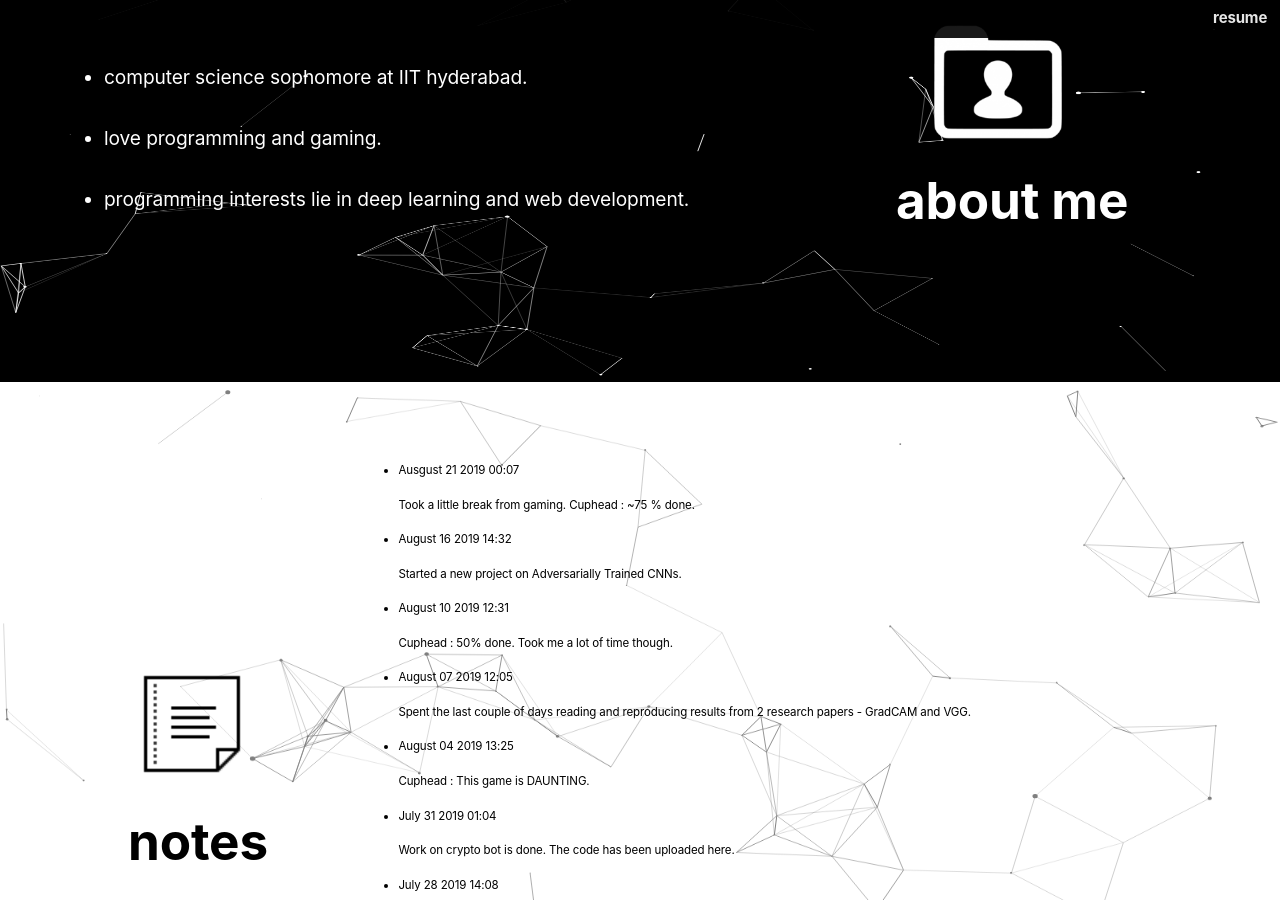
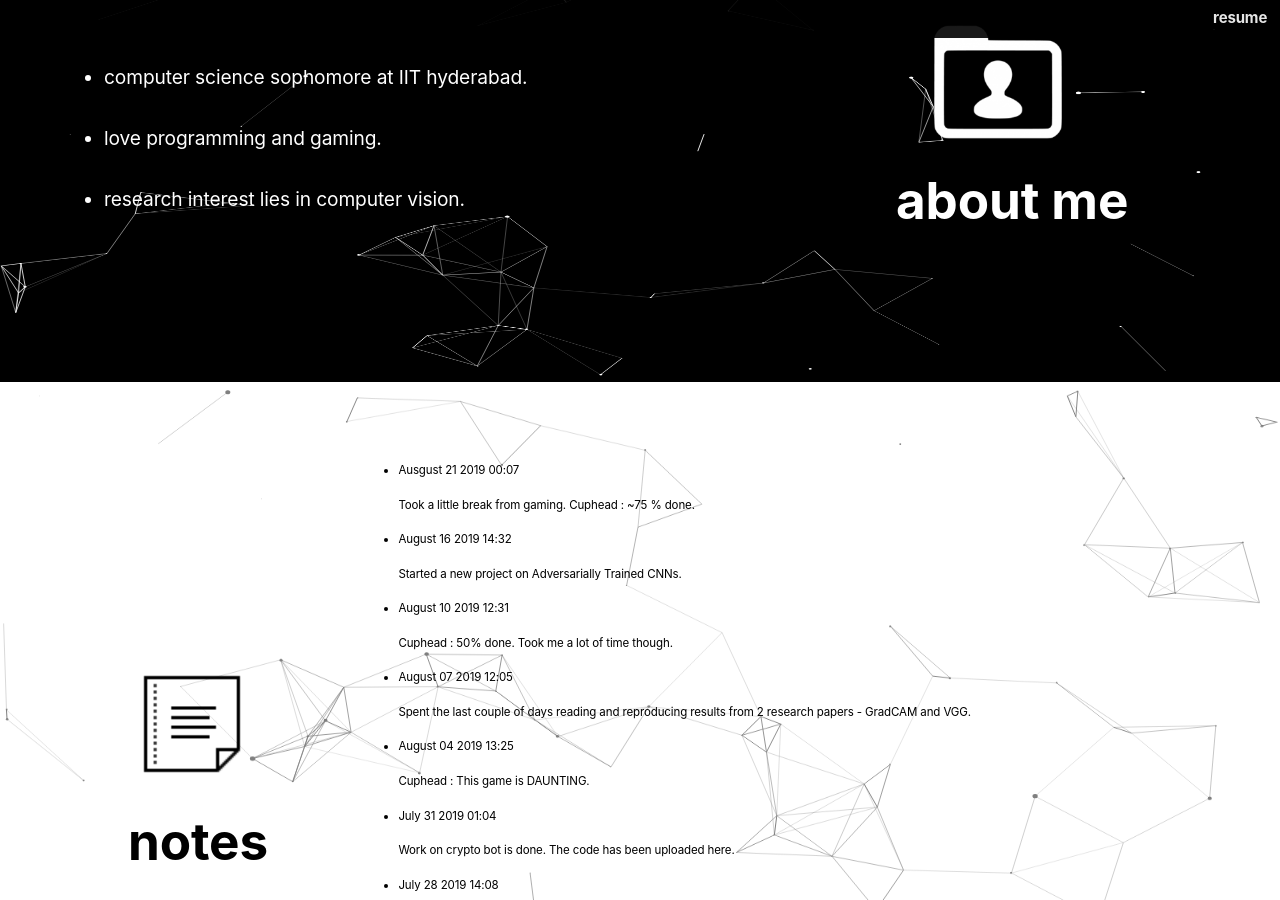
Before and after one commit to vedantsingh1404/website-v2.0, a Jekyll site: the page built from index.html, in a window 1280 px wide and 900 px high, scrolled down 783 px. Built offline with Jekyll 4.4.1, drawn with Linux system fonts in a browser that asks for light colours.

Commit message:
minor changes

```diff
--- a/index.html
+++ b/index.html
@@ -17,7 +17,7 @@ layout : default
     <ul class="pro-list">
       <li class="pro-item">computer science sophomore at IIT hyderabad.</li>
       <li class="pro-item item-next">love programming and gaming.</li>
-      <li class="pro-item item-next">programming interests lie in deep learning and web development.</li>
+      <li class="pro-item item-next">research interest lies in computer vision.</li>
     </ul>
   </div>
 
```
